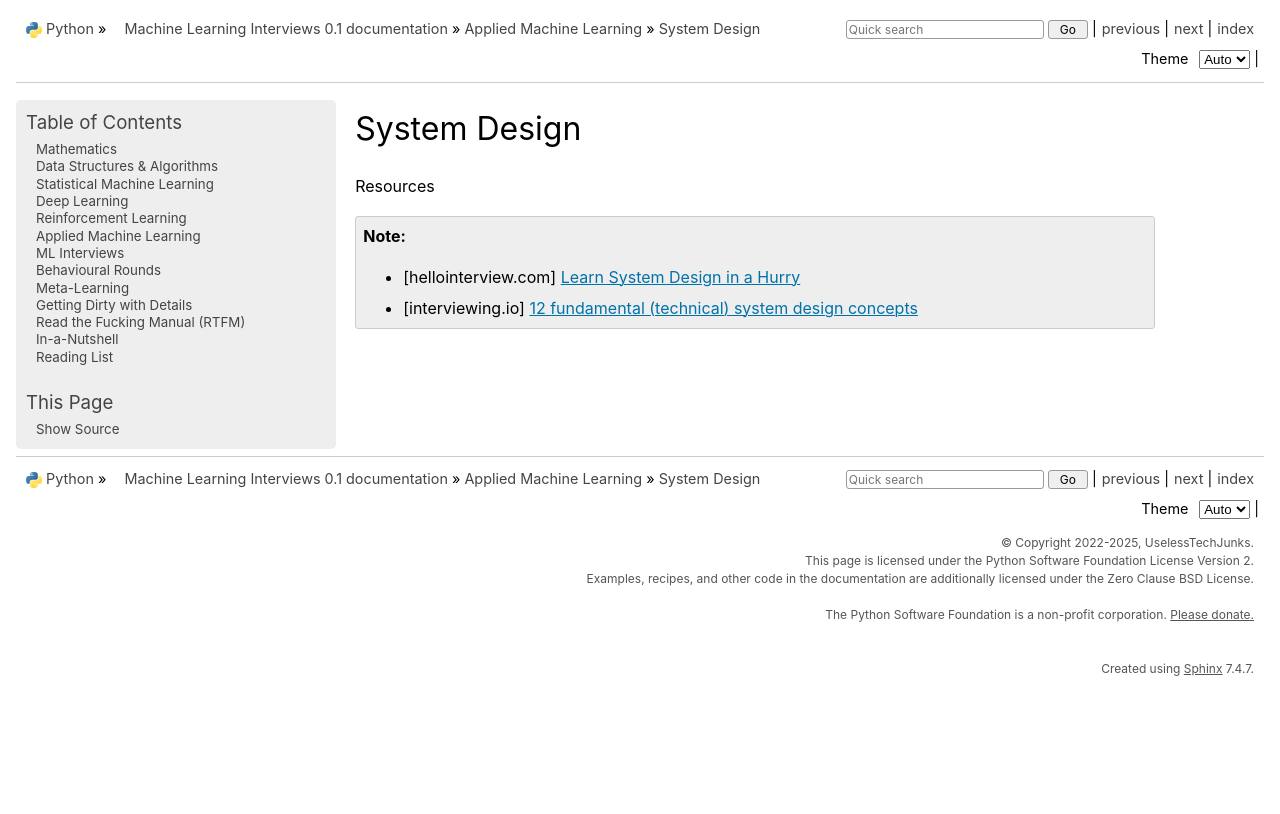
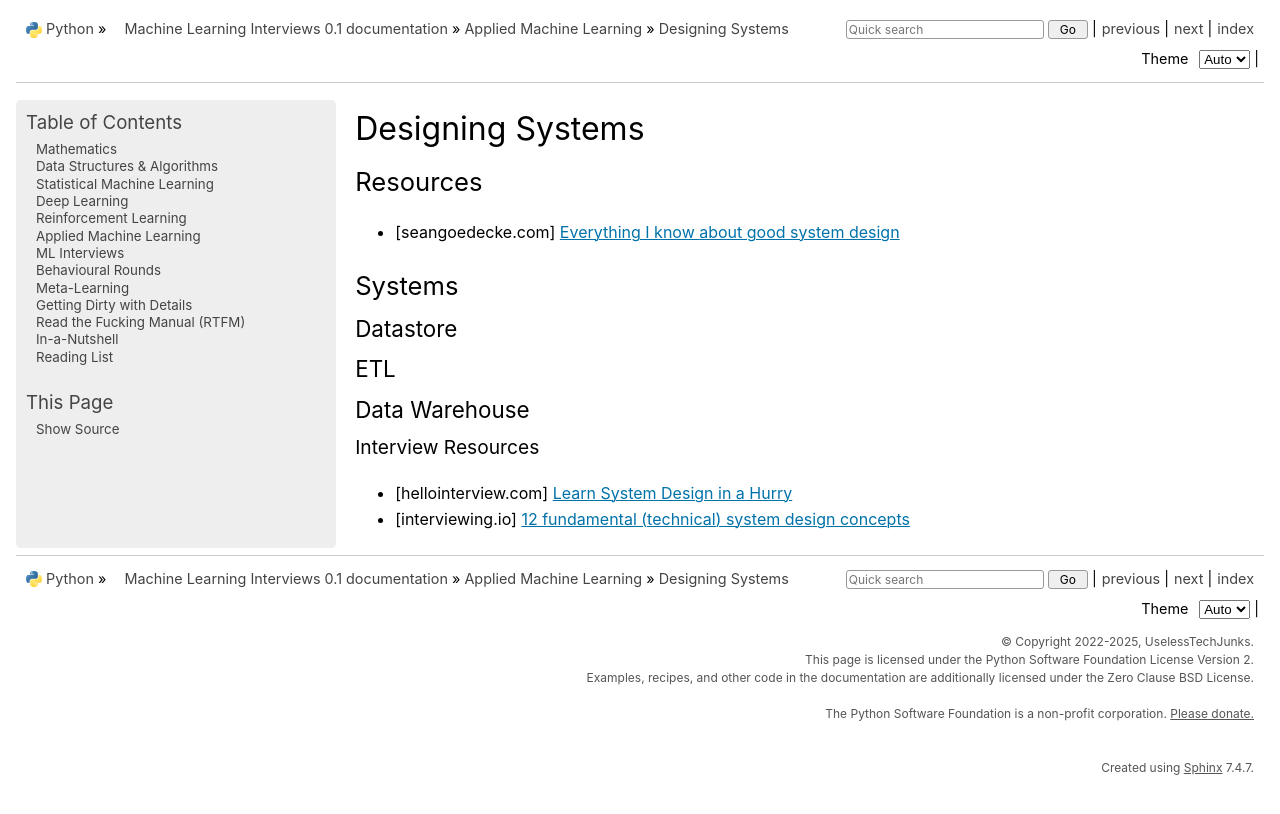
Before and after one commit to uselesstechjunks/leetcode, a Sphinx documentation site: the page built from docs/source/applied/sys/sysdes.rst, in a window 1280 px wide. Shown: the top 814 px of the page. Built offline with Sphinx 7.4.7, drawn with Linux system fonts in a browser that asks for light colours; pages that are not in the unit, such as notebooks, are missing from menus.

Commit message:
Update sysdes.rst

```diff
--- a/docs/source/applied/sys/sysdes.rst
+++ b/docs/source/applied/sys/sysdes.rst
@@ -1,9 +1,21 @@
 ###############################################################################
-System Design
+Designing Systems
 ###############################################################################
-
+*******************************************************************************
 Resources
-
-.. note::
-	* [hellointerview.com] `Learn System Design in a Hurry <https://www.hellointerview.com/learn/system-design/in-a-hurry/introduction>`_
-	* [interviewing.io] `12 fundamental (technical) system design concepts <https://interviewing.io/guides/system-design-interview/part-two#12-fundamental-technical-system-design-concepts>`_
+*******************************************************************************
+- [seangoedecke.com] `Everything I know about good system design <https://www.seangoedecke.com/good-system-design/>`_
+*******************************************************************************
+Systems
+*******************************************************************************
+Datastore
+===============================================================================
+ETL
+===============================================================================
+Data Warehouse
+===============================================================================
+===============================================================================
+Interview Resources
+===============================================================================
+- [hellointerview.com] `Learn System Design in a Hurry <https://www.hellointerview.com/learn/system-design/in-a-hurry/introduction>`_
+- [interviewing.io] `12 fundamental (technical) system design concepts <https://interviewing.io/guides/system-design-interview/part-two#12-fundamental-technical-system-design-concepts>`_
```
